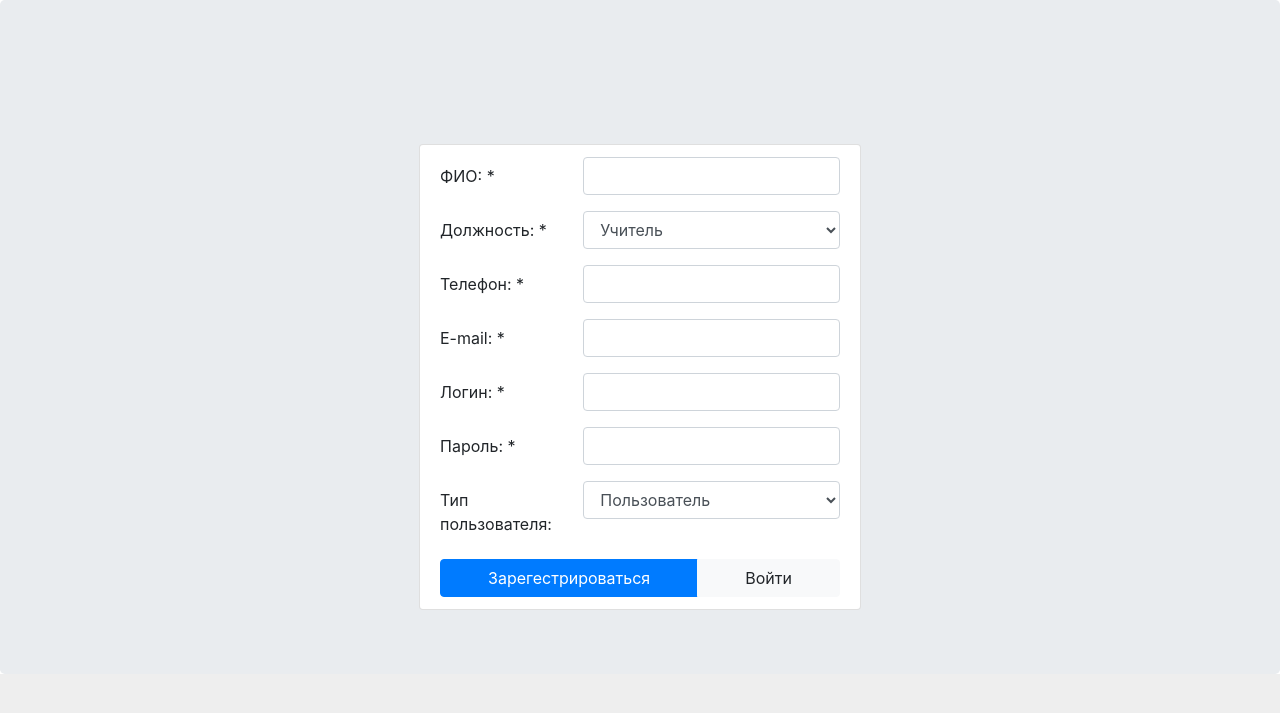
After one commit to alisakataeva/diplom_digitalreport, a Django app: page /signup/ in a window 1280 px wide. The commit adds this page. Shown: the top 713 px of the page. Run offline with Django 3.2, Linux system fonts and the light colour scheme; some libraries are stand-ins or nearby versions.

Commit message:
add registration

```diff
--- /dev/null
+++ b/app/templates/signup.html
@@ -0,0 +1,97 @@
+{% extends 'base.html' %}
+
+{% block styles %}
+<style>
+  html { background: #eee }
+  .error { font-size: 80%; color: #dc3545; margin-bottom: 12px; }
+</style>
+{% endblock %}
+
+{% block body %}
+
+<div class="jumbotron">
+  <div class="container" style="margin-top: 80px; display: flex; justify-content: center;">
+    <div class="list-group">
+      <div class="list-group-item">
+
+          <form action="" method="post">
+            {% csrf_token %}
+            <div class="list-group" style="width: 400px">
+
+              {% if error %}
+              <div class="error">
+                {{ error }}
+              </div>
+              {% endif %}
+
+              <div class="form-group row">
+                <label for="form_name" class="col-sm-4 col-form-label">ФИО: *</label>
+                <div class="col-sm-8">
+                  <input id="form_name" type="text" class="form-control" name="name" />
+                </div>
+              </div>
+
+              <div class="form-group row">
+                <label for="form_role" class="col-sm-4 col-form-label">Должность: *</label>
+                <div class="col-sm-8">
+                  <select name="role" id="form_role" class="form-control">
+                    <option value="TEACHER">Учитель</option>
+                    <option value="VICE_PRINCIPAL">Завуч</option>
+                  </select>
+                </div>
+              </div>
+
+              <div class="form-group row">
+                <label for="form_phone" class="col-sm-4 col-form-label">Телефон: *</label>
+                <div class="col-sm-8">
+                  <input id="form_phone" type="text" class="form-control" name="phone" />
+                </div>
+              </div>
+
+              <div class="form-group row">
+                <label for="form_email" class="col-sm-4 col-form-label">E-mail: *</label>
+                <div class="col-sm-8">
+                  <input id="form_email" type="email" class="form-control" name="email" />
+                </div>
+              </div>
+
+              <div class="form-group row">
+                <label for="form_login" class="col-sm-4 col-form-label">Логин: *</label>
+                <div class="col-sm-8">
+                  <input id="form_login" type="text" class="form-control" name="login" />
+                </div>
+              </div>
+
+              <div class="form-group row">
+                <label for="form_password" class="col-sm-4 col-form-label">Пароль: *</label>
+                <div class="col-sm-8">
+                  <input id="form_password" type="text" class="form-control" name="password" />
+                </div>
+              </div>
+
+              <div class="form-group row">
+                <label for="form_role" class="col-sm-4 col-form-label">Тип пользователя:</label>
+                <div class="col-sm-8">
+                  <select name="system_role" id="form_role" class="form-control">
+                    <option value="USER">Пользователь</option>
+                    <option value="ADMIN">Администратор</option>
+                  </select>
+                </div>
+              </div>
+
+              <div class="btn-group" role="group" aria-label="Basic example">
+
+                <button class="btn btn-primary">Зарегестрироваться</button>
+                <a class="btn btn-light" href="{% url 'login' %}">Войти</a>
+
+              </div>
+
+            </div>
+          </form>
+
+      </div>
+    </div>
+  </div>
+</div>
+
+{% endblock %}
--- a/app/views/__init__.py
+++ b/app/views/__init__.py
@@ -1,4 +1,4 @@
-from .base import IndexView, LoginView, logout
+from .base import IndexView, LoginView, logout, SignupView
 
 from .classbooknote import ClassbookNoteList, ClassbookNoteCreate, ClassbookNoteUpdate, ClassbookNoteDelete
 from .klass import KlassList, KlassCreate, KlassUpdate, KlassDelete
--- a/app/views/base.py
+++ b/app/views/base.py
@@ -46,6 +46,50 @@ class LoginView(TemplateView):
         return super().get(request, *args, **kwargs)
 
 
+class SignupView(TemplateView):
+    template_name = 'signup.html'
+
+    def get_context_data(self, **kwargs):
+        ctx = super().get_context_data(**kwargs)
+        if self.request.method == 'POST':
+
+            name = self.request.POST.get('name')
+            phone = self.request.POST.get('phone')
+            email = self.request.POST.get('email')
+            login = self.request.POST.get('login')
+            password = self.request.POST.get('password')
+
+            if not name or not phone or not email or not login or not password:
+                ctx['error'] = 'Введите все данные.'
+
+        return ctx
+
+    def post(self, request, *args, **kwargs):
+
+        name = self.request.POST.get('name')
+        role = self.request.POST.get('role')
+        phone = self.request.POST.get('phone')
+        email = self.request.POST.get('email')
+        login = self.request.POST.get('login')
+        password = self.request.POST.get('password')
+        system_role = self.request.POST.get('system_role')
+
+        if name and phone and email and login and password:
+            teacher = Teacher.objects.create(
+                fio_uchit=name,
+                dol=role,
+                tel=phone,
+                mail=email,
+                log=login,
+                par=password,
+                tip=system_role
+            )
+            request.session['current_teacher_id'] = teacher.pk
+            return redirect('/')
+
+        return super().get(request, *args, **kwargs)
+
+
 def logout(request):
     request.session.flush()
     return redirect('/')
--- a/diplom_digitalreport/urls.py
+++ b/diplom_digitalreport/urls.py
@@ -24,6 +24,7 @@ urlpatterns = [
 
     path('', login_required(views.IndexView.as_view()), name='index'),
     path('login/', views.LoginView.as_view(), name="login"),
+    path('signup/', views.SignupView.as_view(), name="signup"),
     path('logout/', views.logout, name="logout"),
 
     path('classbooknotes', login_required(views.ClassbookNoteList.as_view()), name='classbooknote_list'),
```
Also changed, not shown: app/templates/login.html (+6 -1 lines).
